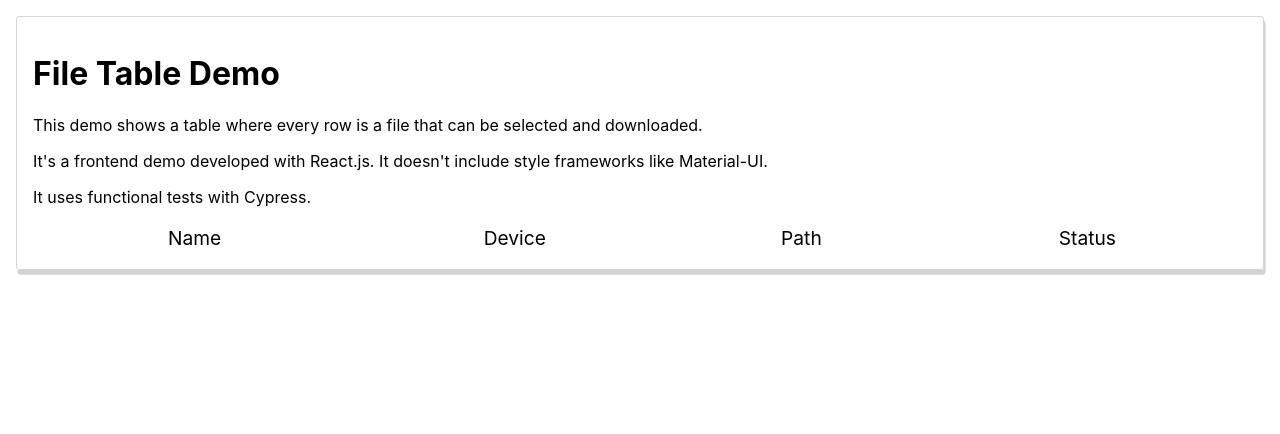
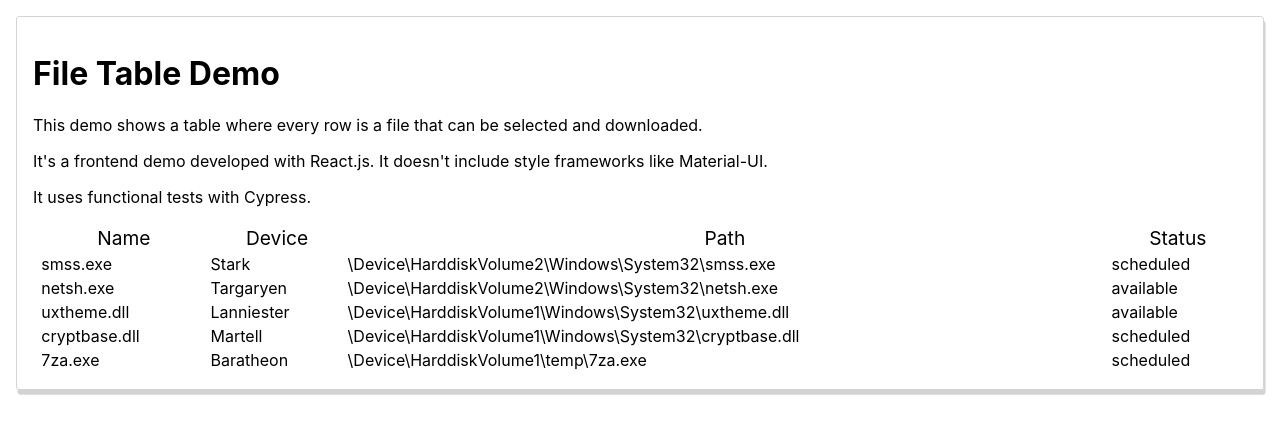
Before and after one commit to AMS777/file-table-demo, a React (Create React App) app: page / in a window 1280 px wide. Shown: the top 434 px of the page. Built offline with nearby package versions, Linux system fonts and the light colour scheme.

Commit message:
Implement file table rows

```diff
--- a/src/components/fileTable/FileTable.tsx
+++ b/src/components/fileTable/FileTable.tsx
@@ -1,8 +1,56 @@
 import * as React from 'react';
+import { useState, useEffect } from 'react';
 
 import './styles.scss';
 
+interface File {
+  name: string;
+  device: string;
+  path: string;
+  status: string;
+}
+
 function FileTable() {
+  const [files, setFiles] = useState<File[]>([]);
+
+  useEffect(() => {
+    setFiles([
+      {
+        name: 'smss.exe',
+        device: 'Stark',
+        path: '\\Device\\HarddiskVolume2\\Windows\\System32\\smss.exe',
+        status: 'scheduled',
+      },
+      {
+        name: 'netsh.exe',
+        device: 'Targaryen',
+        path: '\\Device\\HarddiskVolume2\\Windows\\System32\\netsh.exe',
+        status: 'available',
+      },
+
+      {
+        name: 'uxtheme.dll',
+        device: 'Lanniester',
+        path: '\\Device\\HarddiskVolume1\\Windows\\System32\\uxtheme.dll',
+        status: 'available',
+      },
+
+      {
+        name: 'cryptbase.dll',
+        device: 'Martell',
+        path: '\\Device\\HarddiskVolume1\\Windows\\System32\\cryptbase.dll',
+        status: 'scheduled',
+      },
+
+      {
+        name: '7za.exe',
+        device: 'Baratheon',
+        path: '\\Device\\HarddiskVolume1\\temp\\7za.exe',
+        status: 'scheduled',
+      },
+    ]);
+  }, []);
+
   return (
     <table id="file-table" data-test="file-table">
       <thead>
@@ -15,6 +63,18 @@ function FileTable() {
           <th data-test="file-table-status">Status</th>
         </tr>
       </thead>
+      <tbody>
+        {files.map((file: File) => (
+          <tr key={file.name} data-test="file-table-row">
+            <td></td>
+            <td>{file.name}</td>
+            <td>{file.device}</td>
+            <td>{file.path}</td>
+            <td></td>
+            <td>{file.status}</td>
+          </tr>
+        ))}
+      </tbody>
     </table>
   );
 }
```
Also changed, not shown: 1 other file (tests, documents, lock files or other folders).
